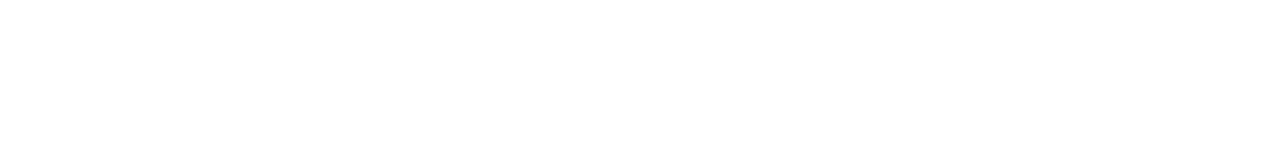
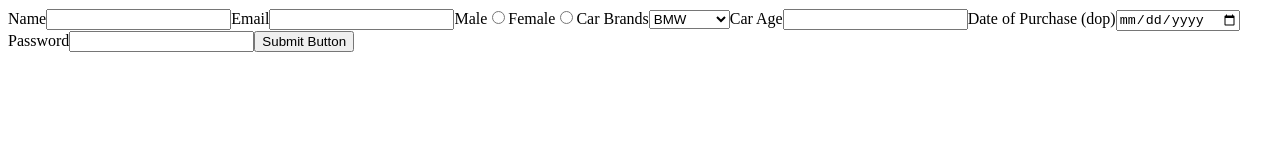
Before and after one commit to acciojob/car-insurance-form-Dipak1121, a website: page main.html in a window 1280 px wide. Drawn offline with Linux system fonts and the light colour scheme.

Commit message:
created a submission

```diff
--- a/main.html
+++ b/main.html
@@ -10,7 +10,29 @@
 	<!-- the entire body must be written by student -->
     <script type="text/javascript" src="./script.js">
 </script>
-
+	<table>
+		<label for="name">Name</label>
+		<input type="text" id="name" required>
+		<label for="email">Email</label>
+		<input type="email" id="email" required>
+		<label for="male">Male</label>
+		<input type="radio" name="gender" id="male" required>
+		<label for="female">Female</label>
+		<input type="radio" name="gender" id="female" required>
+		<label type="cars">Car Brands</label>
+		<select>
+			<option>BMW</option>
+			<option>Audi</option>
+			<option>Mercedez</option>
+		</select>
+		<label for="carage">Car Age</label>
+		<input type="number" id="carage" required>
+		<label for="dop">Date of Purchase (dop)</label>
+		<input type="date" id="dop" required>
+		<label for="password">Password</label>
+		<input type="password" id="password" required>
+		<button type="submit">Submit Button</button>
+	</table>
 </body>
 
 </html>
```
